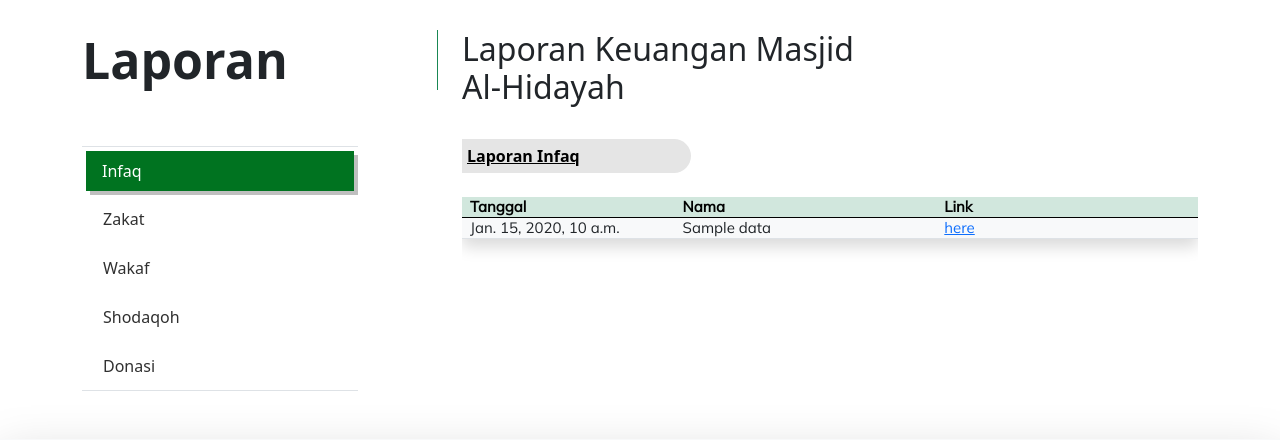
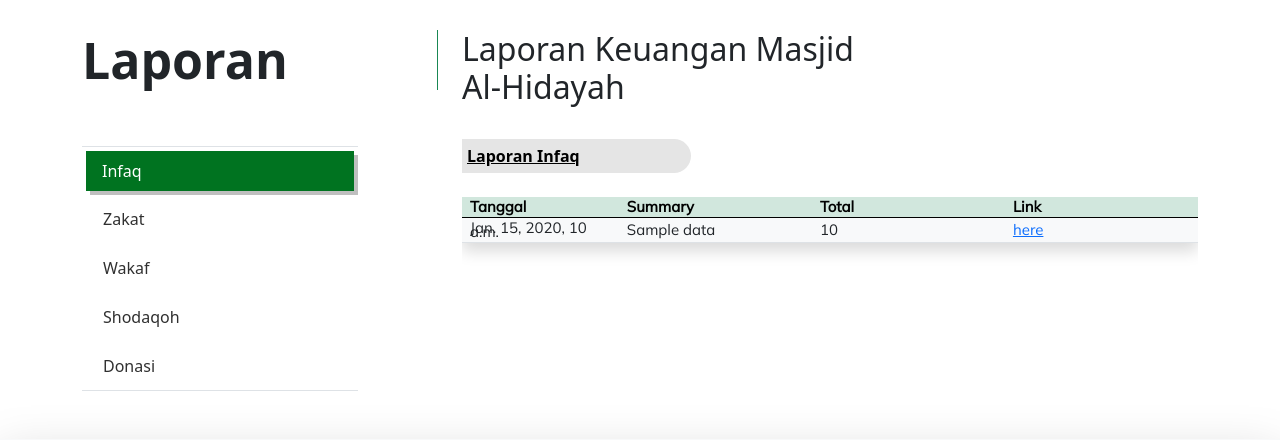
Before and after one commit to yasykurrafii/masjid-al-hidayah, a Django app: template templates/laporan.html in a window 1280 px wide. Shown: the part 172-612 px from the top of the page. Run offline with Django 3.2, Linux system fonts and the light colour scheme; the template is opened without the code that fills it: most values are stand-ins (such as "Sample title", 1, 10 or a date in 2020); some libraries are stand-ins or nearby versions.

Commit message:
finalize

```diff
--- a/templates/laporan.html
+++ b/templates/laporan.html
@@ -58,7 +58,8 @@
                     <thead class="table-success">
                         <tr>
                             <th scope="col">Tanggal</th>
-                            <th scope="col">Nama</th>
+                            <th scope="col">Summary</th>
+                            <th scope="col">Total</th>
                             <th scope="col">Link</th>
                         </tr>
                     </thead>
@@ -68,6 +69,7 @@
                         <tr> <!-- Disetiap tr gua tambahin styling manual, krn ga nemu solving di bootstrap5 gimana-->
                             <td style="word-wrap: break-word;min-width: 130px;max-width: 130px;">{{data.tanggal}}</td>
                             <td style="word-wrap: break-word;min-width: 160px;max-width: 600px;">{{data.nama}}</td>
+                            <td style="word-wrap: break-word;min-width: 160px;max-width: 600px;">{{data.jumlah}}</td>
                             <td style="word-wrap: break-word;min-width: 160px;max-width: 160px;"><a href="{{data.link}}" target="_blank">here</a></td>
                         </tr>
                         {% endfor %}
@@ -103,7 +105,8 @@
                     <thead class="table-success">
                         <tr>
                             <th scope="col">Tanggal</th>
-                            <th scope="col">Nama</th>
+                            <th scope="col">Summary</th>
+                            <th scope="col">Total</th>
                             <th scope="col">Link</th>
                         </tr>
                     </thead>
@@ -113,6 +116,7 @@
                         <tr>
                             <td style="word-wrap: break-word;min-width: 130px;max-width: 130px;">{{data.tanggal}}</td>
                             <td style="word-wrap: break-word;min-width: 160px;max-width: 600px;">{{data.nama}}</td>
+                            <td style="word-wrap: break-word;min-width: 160px;max-width: 600px;">{{data.jumlah}}</td>
                             <td style="word-wrap: break-word;min-width: 160px;max-width: 160px;"><a href="{{data.link}} " target="_blank">here</a></td>
                         </tr>
                         {% endfor %}
@@ -147,7 +151,8 @@
                     <thead class="table-success">
                         <tr>
                             <th scope="col">Tanggal</th>
-                            <th scope="col">Nama</th>
+                            <th scope="col">Summary</th>
+                            <th scope="col">Total</th>
                             <th scope="col">Link</th>
                         </tr>
                     </thead>
@@ -156,7 +161,7 @@
                         <tr>
                             <td style="word-wrap: break-word;min-width: 130px;max-width: 130px;">{{data.tanggal}}</td>
                             <td style="word-wrap: break-word;min-width: 160px;max-width: 600px;">{{data.nama}}</td>
-                            <td style="word-wrap: break-word;min-width: 160px;max-width: 600px;">{{data.nama}}</td>
+                            <td style="word-wrap: break-word;min-width: 160px;max-width: 600px;">{{data.jumlah}}</td>
                             <td style="word-wrap: break-word;min-width: 160px;max-width: 160px;"><a href="{{data.link}}" target="_blank">here</a></td>
                         </tr>
                         {% endfor %}
@@ -188,7 +193,8 @@
                     <thead class="table-success">
                         <tr>
                             <th scope="col">tanggal</th>
-                            <th scope="col">Nama</th>
+                            <th scope="col">Summary</th>
+                            <th scope="col">Total</th>
                             <th scope="col">Link</th>
                         </tr>
                     </thead>
@@ -197,6 +203,7 @@
                         <tr>
                             <td style="word-wrap: break-word;min-width: 130px;max-width: 130px;">{{data.tanggal}}</td>
                             <td style="word-wrap: break-word;min-width: 160px;max-width: 600px;">{{data.nama}}</td>
+                            <td style="word-wrap: break-word;min-width: 160px;max-width: 600px;">{{data.jumlah}}</td>
                             <td style="word-wrap: break-word;min-width: 160px;max-width: 160px;"><a href="{{data.link}}" target="_blank">here</a></td>
                         </tr>
                         {% endfor %}
@@ -228,7 +235,8 @@
                     <thead class="table-success">
                         <tr>
                             <th scope="col">Tanggal</th>
-                            <th scope="col">Nama</th>
+                            <th scope="col">Summary</th>
+                            <th scope="col">Total</th>
                             <th scope="col">Link</th>
                         </tr>
                     </thead>
@@ -237,6 +245,7 @@
                         <tr>
                             <td style="word-wrap: break-word;min-width: 130px;max-width: 130px;">{{data.tanggal}}</td>
                             <td style="word-wrap: break-word;min-width: 160px;max-width: 600px;">{{data.nama}}</td>
+                            <td style="word-wrap: break-word;min-width: 160px;max-width: 600px;">{{data.jumlah}}</td>
                             <td style="word-wrap: break-word;min-width: 160px;max-width: 160px;"><a href="{{data.link}}" target="_blank">here</a></td>
                         </tr>
                         {% endfor %}
```
